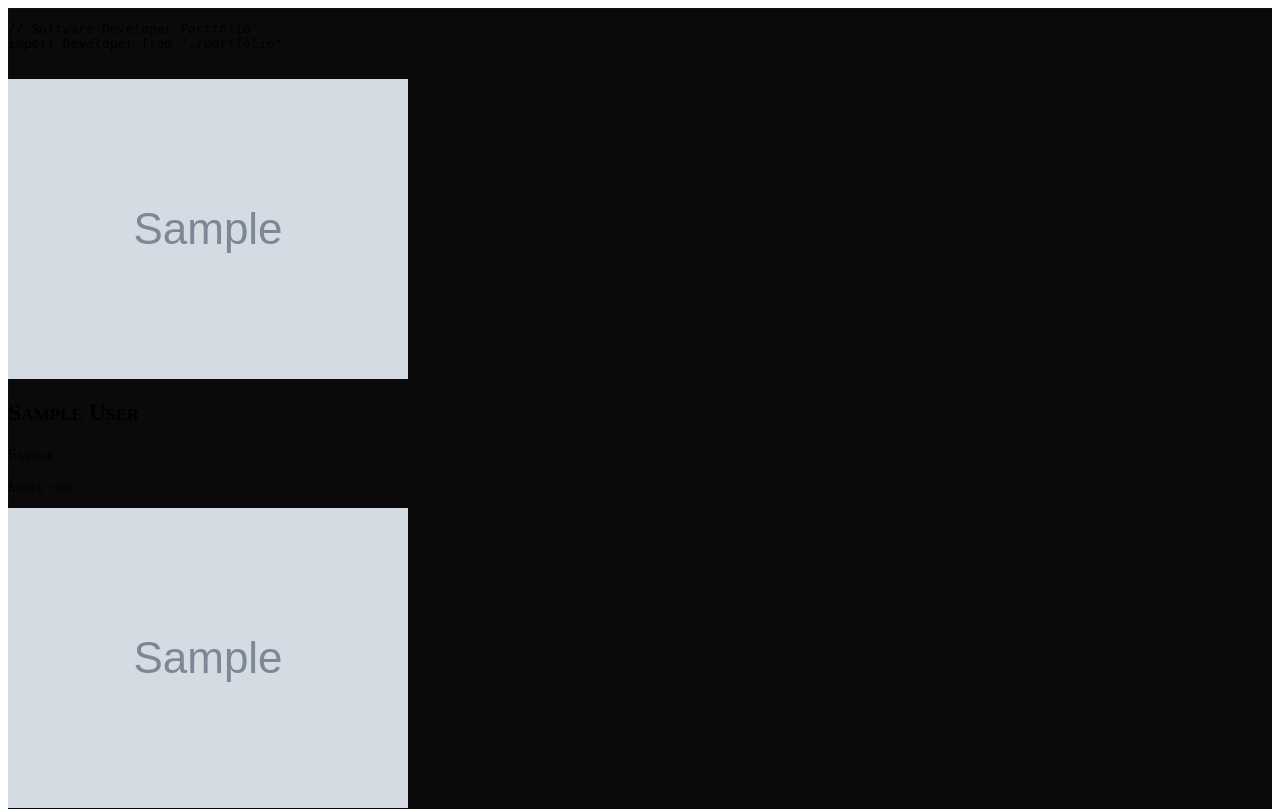
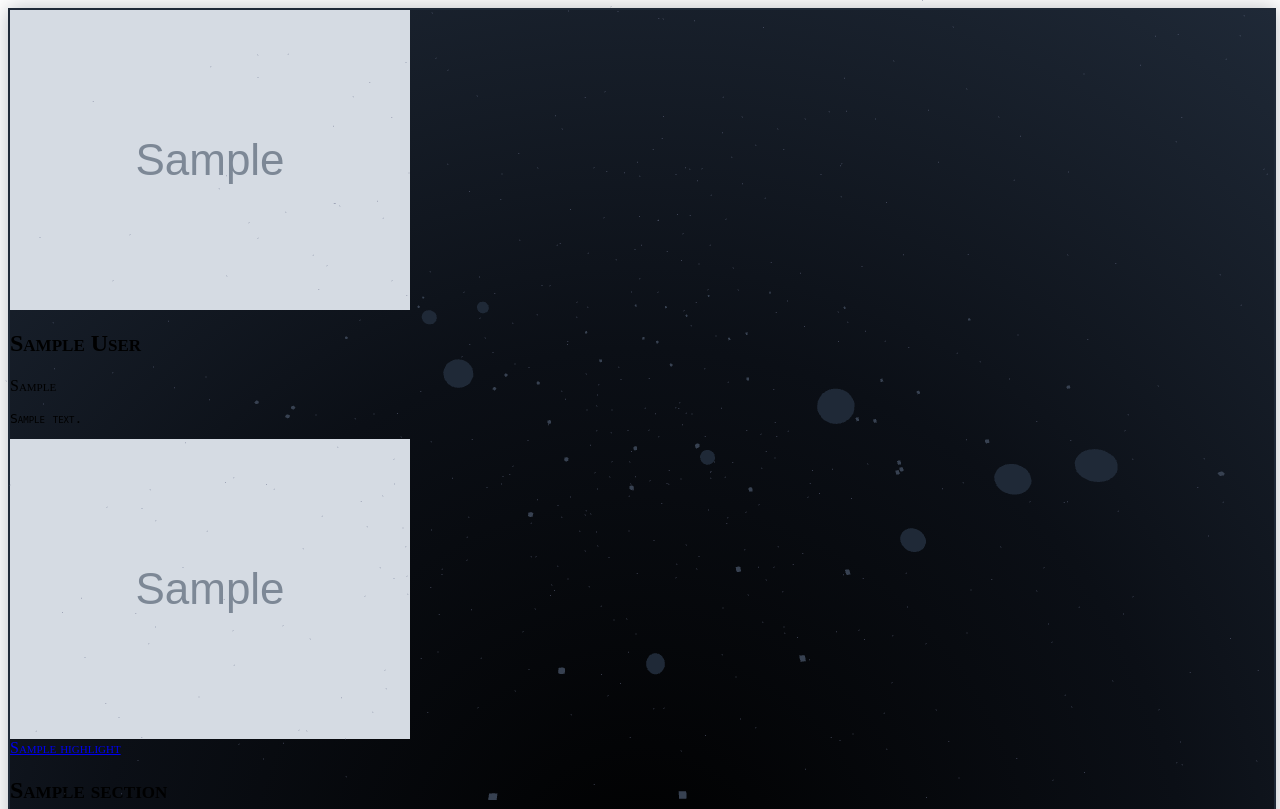
Before and after one commit to kushal1o1/Zylo, a Django app: template templates/designs/Development.html in a window 1280 px wide. Shown: the top 809 px of the page. Run offline with Django 5.2, Linux system fonts and the light colour scheme; the template is opened without the code that fills it: values that come from a table or form of the project are taken from there, others are empty; tables that the repository leaves empty hold one stand-in row (values such as "Sample post"); grey boxes marked "Sample" are stand-in pictures.

Commit message:
Feat:Created a new design

```diff
--- a/templates/designs/Development.html
+++ b/templates/designs/Development.html
@@ -1,84 +1,156 @@
 <style>
-  /* Code Editor Grid Background */
-  .bg-code-editor {
-    background-color: #0a0a0a;
-    background-image:
-      linear-gradient(rgba(0, 255, 180, 0.04) 1px, transparent 1px),
-      linear-gradient(90deg, rgba(0, 255, 180, 0.04) 1px, transparent 1px);
-
-    animation: editorGrid 30s linear infinite;
-    position: relative;
-    overflow: hidden;
-    height:fit-content;
+  .bg-blackhole {
+      background: radial-gradient(circle at center, #000000 0%, #0b0f16 50%, #1f2937 100%); /* Pure black to dark gray */
+      overflow: hidden;
+      height: auto;
+      width: 100%;
+      border: 2px solid #1f2937;
+      box-shadow: 0 0 20px rgba(31, 41, 55, 0.3);
   }
 
-  @keyframes editorGrid {
-    0% { background-position: 0 0, 0 0; }
-    100% { background-position: 100% 100%, 100% 100%; }
+  #blackholeScene {
+      position: absolute;
+      top: 0;
+      left: 0;
+      width: 100%;
+      height: 100%;
+      z-index: 1;
   }
 
-  /* Floating Dev Icons - random movement */
-  .float-icon {
-    position: absolute;
-    width: 40px;
-    opacity: 1;
-    animation: floatIcon 30s linear infinite;
-    pointer-events: none;
-  }
 
-  @keyframes floatIcon {
-    0% {
-      transform: translateY(100vh) rotate(0deg);
-    }
-    100% {
-      transform: translateY(-100vh) rotate(360deg);
-    }
-  }
 </style>
-<div class=" ">
 
-<!-- Tailwind + BG Container -->
-<div class="bg-code-editor  w-full flex items-center justify-center text-white font-mono">
+<!-- Three.js -->
+<script src="https://cdnjs.cloudflare.com/ajax/libs/three.js/r128/three.min.js"></script>
 
-  <!-- Floating Dev Icons (random X%) -->
-  <script>
-    const icons = [
-      "javascript", "python", "react", "github", "docker", "linux",
-      "go", "java", "cplusplus", "typescript", "nodejs", "html5", "css3"
-    ];
-    icons.forEach((icon, i) => {
-      const img = document.createElement("img");
-      img.src = `https://cdn.jsdelivr.net/gh/devicons/devicon/icons/${icon}/${icon}-original.svg`;
-      img.className = "float-icon";
-      img.style.left = `${Math.random() * 100}%`;
-      img.style.top = `${100 + Math.random() * 100}%`;
-      img.style.animationDelay = 0;
-      document.currentScript.parentElement.appendChild(img);
-    });
-  </script>
-
-  <!-- Simulated Code Editor -->
-  <div class="w-full  bg-[#1e1e1e]/90 border border-green-500/20 rounded-lg shadow-lg backdrop-blur p-6 relative z-10">
-
-    <!-- Editor Top Buttons -->
-    <div class="flex space-x-2 mb-4">
-      <span class="w-3 h-3 bg-red-500 rounded-full"></span>
-      <span class="w-3 h-3 bg-yellow-400 rounded-full"></span>
-      <span class="w-3 h-3 bg-green-500 rounded-full"></span>
-    </div>
-
-    <!-- Fake Code Header -->
-    <pre class="text-sm leading-relaxed text-green-300 mb-4">
-<span class="text-green-500">// Software Developer Portfolio</span>
-<span class="text-blue-400">import</span> <span class="text-cyan-300">Developer</span> from <span class="text-yellow-300">"./portfolio"</span>
-    </pre>
-
-    <!-- 🧩 Embedded Component -->
-    <div class="bg-[#111]/80 g border border-green-700 text-white p-8 rounded-xl shadow-xl transform transition duration-300 ease-in-out  hover:shadow-2xl flex flex-col items-center">
-      {% include 'portfolio/main-info-phone.html' %}
-    </div>
-  </div>
+<div class="bg-blackhole p-8 rounded-xl shadow-xl transform transition duration-300 ease-in-out hover:shadow-2xl flex flex-col ">
+  <div id="blackholeScene"></div>
+  <div class="content-overlay text-white">
+    {% include 'portfolio/main-info-phone.html'%}
+      </div>
 </div>
 
 
-</div>
+<script>
+document.addEventListener('DOMContentLoaded', async function() {
+  // ======= SETUP ======= //
+  const container = document.getElementById('blackholeScene');
+  const renderer = new THREE.WebGLRenderer({ antialias: true, alpha: true });
+  renderer.setSize(container.clientWidth, container.clientHeight);
+  container.appendChild(renderer.domElement);
+
+  const scene = new THREE.Scene();
+  const camera = new THREE.PerspectiveCamera(75, container.clientWidth / container.clientHeight, 0.1, 1000);
+  camera.position.set(0, 50, 100); // Far back for scale
+  camera.lookAt(0, 0, 0);
+
+  // ======= BLACK HOLE ======= //
+  const bhGeo = new THREE.RingGeometry(20, 30, 128); // Massive ring
+  const bhMat = new THREE.ShaderMaterial({
+      uniforms: {
+          time: { value: 0 }
+      },
+      fragmentShader: `
+          uniform float time;
+          varying vec2 vUv;
+          void main() {
+              float dist = length(vUv - 0.5);
+              float swirl = sin(dist * 15.0 - time * 10.0) * 0.5 + 0.5;
+              vec3 color = vec3(0.0, 0.0, 0.0); // Pure black
+              gl_FragColor = vec4(color, 1.0 - dist * 1.5);
+          }
+      `,
+      side: THREE.DoubleSide
+  });
+  const blackHole = new THREE.Mesh(bhGeo, bhMat);
+  blackHole.scale.set(3, 3, 3); // Huge scale
+  scene.add(blackHole);
+
+  // ======= ORBITING OBJECTS ======= //
+  const objects = new THREE.Group();
+
+  // Moons
+  for (let i = 0; i < 10; i++) {
+      const moonGeo = new THREE.SphereGeometry(1 + i * 0.3, 16, 16);
+      const moonMat = new THREE.MeshBasicMaterial({ color: 0x1f2937 }); // Dark gray
+      const moon = new THREE.Mesh(moonGeo, moonMat);
+      moon.userData = {
+          radius: 70 + i * 10,
+          angle: Math.random() * Math.PI * 2,
+          speed: 0.08 - i * 0.01
+      };
+      objects.add(moon);
+  }
+
+  // Debris
+  for (let i = 0; i < 55; i++) {
+      const debrisGeo = new THREE.BoxGeometry(0.5, 0.5, 0.5);
+      const debrisMat = new THREE.MeshBasicMaterial({ color: 0x374151 }); // Slightly lighter gray
+      const debris = new THREE.Mesh(debrisGeo, debrisMat);
+      debris.userData = {
+          radius: 60 + i * 5,
+          angle: Math.random() * Math.PI * 2,
+          speed: 0.06 - i * 0.003
+      };
+      objects.add(debris);
+  }
+  scene.add(objects);
+
+  // ======= STARS ======= //
+  const starCount = 2000;
+  const starGeo = new THREE.BufferGeometry();
+  const positions = new Float32Array(starCount * 3);
+  for (let i = 0; i < starCount; i++) {
+      positions[i * 3] = Math.random() * 800 - 400;
+      positions[i * 3 + 1] = Math.random() * 800 - 400;
+      positions[i * 3 + 2] = Math.random() * 800 - 400;
+  }
+  starGeo.setAttribute('position', new THREE.BufferAttribute(positions, 3));
+  const starMat = new THREE.PointsMaterial({
+      color: 0x6b728e, // Muted gray stars
+      size: 0.15,
+      transparent: true,
+      opacity: 0.5
+  });
+  const stars = new THREE.Points(starGeo, starMat);
+  scene.add(stars);
+
+  // ======= ANIMATION ======= //
+  function animate() {
+      requestAnimationFrame(animate);
+
+      // Black hole spin
+      blackHole.rotation.z += 0.15; // Blazing fast
+      bhMat.uniforms.time.value += 0.1;
+
+      // Objects spiral inward
+      objects.children.forEach(obj => {
+          obj.userData.angle += obj.userData.speed;
+          obj.userData.radius -= 0.5; // Rapid collapse
+          obj.position.x = Math.cos(obj.userData.angle) * obj.userData.radius;
+          obj.position.z = Math.sin(obj.userData.angle) * obj.userData.radius;
+          obj.rotation.x += 0.1; // Wild tumble
+          obj.rotation.y += 0.1;
+
+          // Reset when sucked in
+          if (obj.userData.radius < 20) {
+              obj.userData.radius = 80 + Math.random() * 40;
+              obj.userData.angle = Math.random() * Math.PI * 2;
+          }
+      });
+
+      // Stars drift
+      stars.rotation.y += 0.002;
+
+      renderer.render(scene, camera);
+  }
+  animate();
+
+  // Handle resize
+  window.addEventListener('resize', () => {
+      camera.aspect = container.clientWidth / container.clientHeight;
+      camera.updateProjectionMatrix();
+      renderer.setSize(container.clientWidth, container.clientHeight);
+  });
+});
+</script>
```
